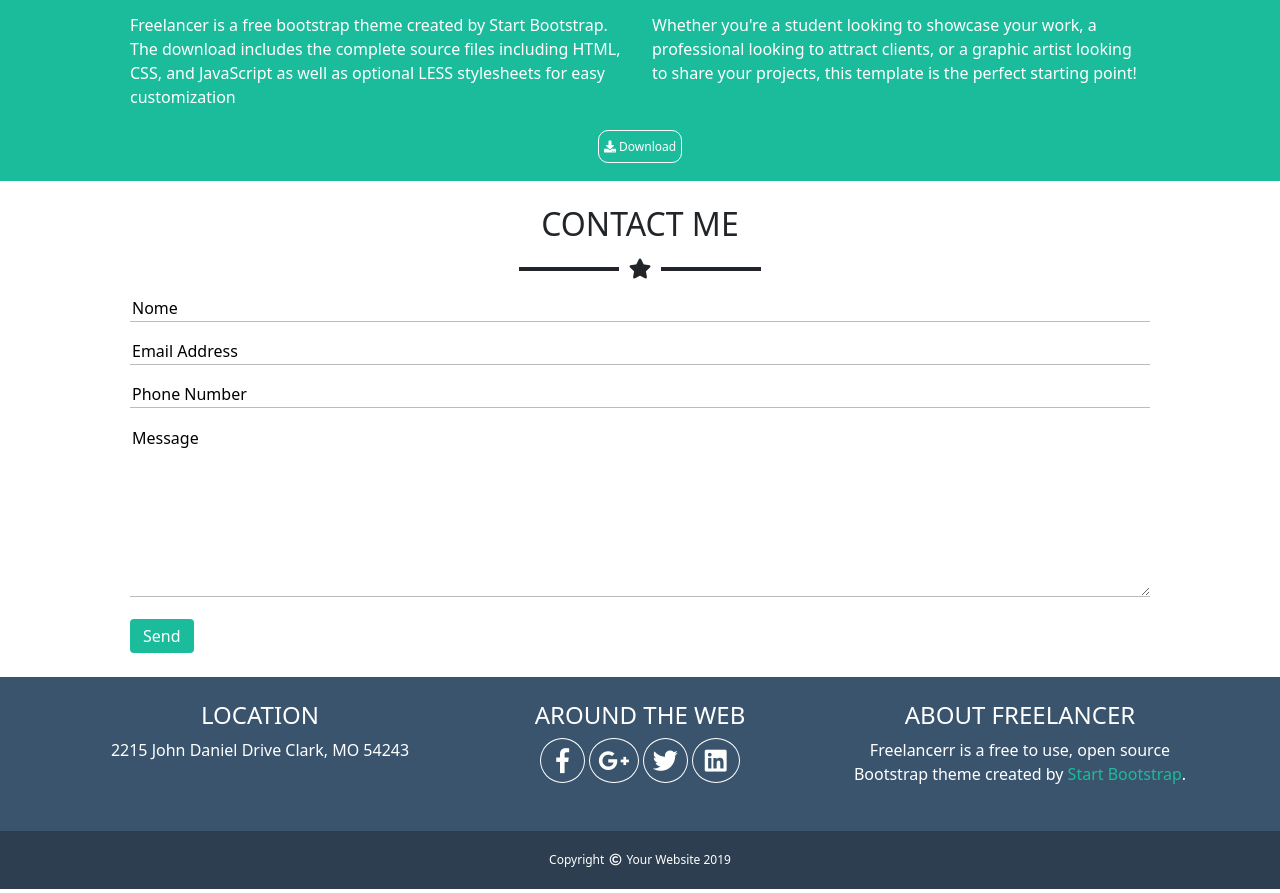
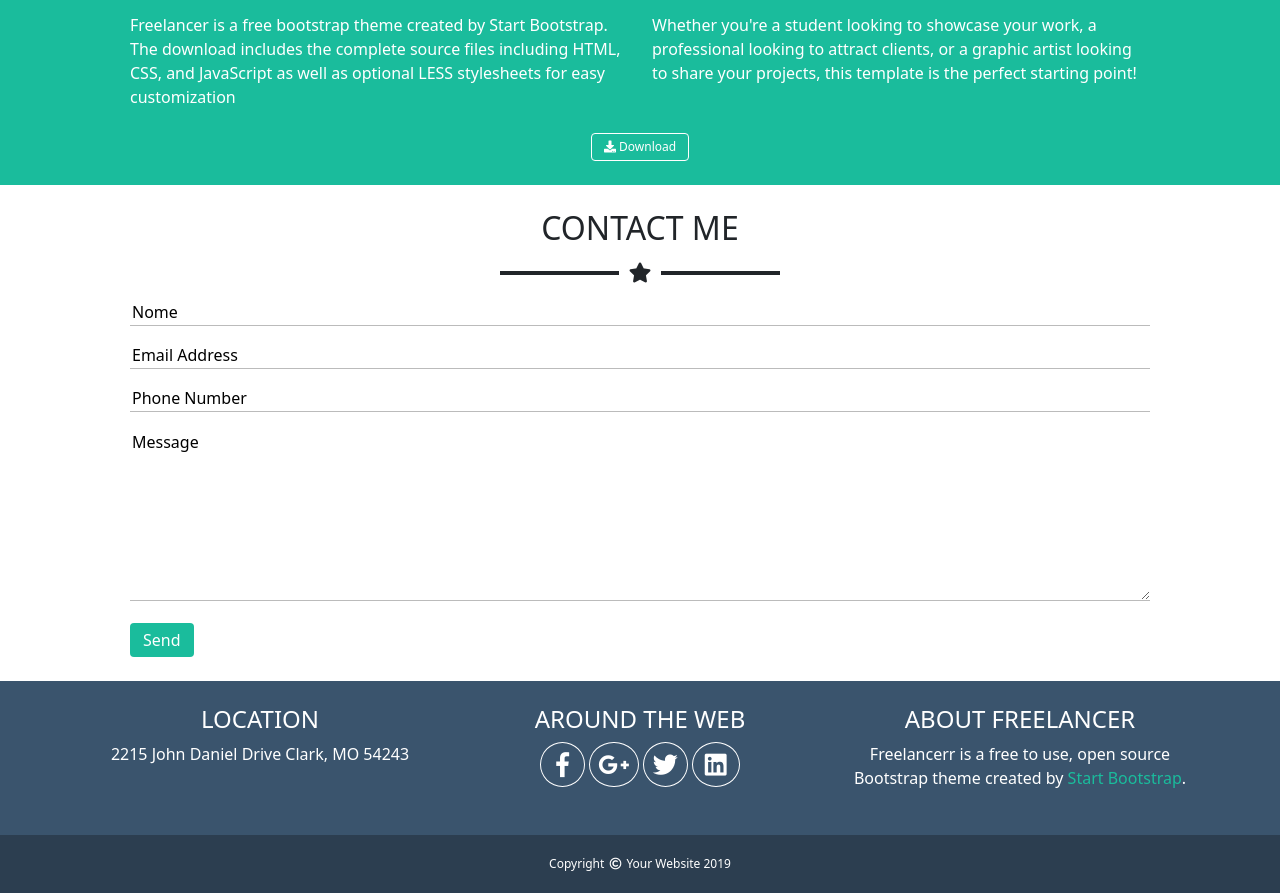
Before and after one commit to ThubeesanKugathas/html-css-bootstrap-freelancer, a plain HTML site: page index.html in a window 1280 px wide. Shown: the part 1208-2101 px from the top of the page. Drawn offline with nearby package versions, Linux system fonts and the light colour scheme.

Commit message:
download button html/css

```diff
--- a/css/style.css
+++ b/css/style.css
@@ -62,7 +62,7 @@ header nav {
 .ms_star hr {
     display: inline-block;
     border: 2px solid;
-    width: 100px;
+    width: 11%;
     margin: 0 10px;
     opacity: 1;
 }
@@ -78,16 +78,11 @@ header nav {
 }
 
 /* parte tre  */
-.ms_download span{
+.ms_download-button {
+    text-align: center;
+    color: #fff;
+    border: #fff solid 1px;
     font-size: 12px;
-    padding: 7px 5px;
-    border: #fff 1px solid;
-    border-radius: 10px;
-}
-
-.ms_download span:hover {
-    color: #1abc9c;
-    background-color: #fff;
 }
 
 /* parte quattro  */
--- a/index.html
+++ b/index.html
@@ -128,9 +128,9 @@
                             </div>
                         </div>
                     </div>
-                    <div class="text-center ms_download">
-                        <span><i class="fas fa-download"></i> Download</span>
-                    </div>
+                </div>
+                <div class="text-center">
+                    <button type="button" class="btn py-1 ms_download-button"><i class="fas fa-download"></i> Download</button>
                 </div>
             </div>
         </div>
```
